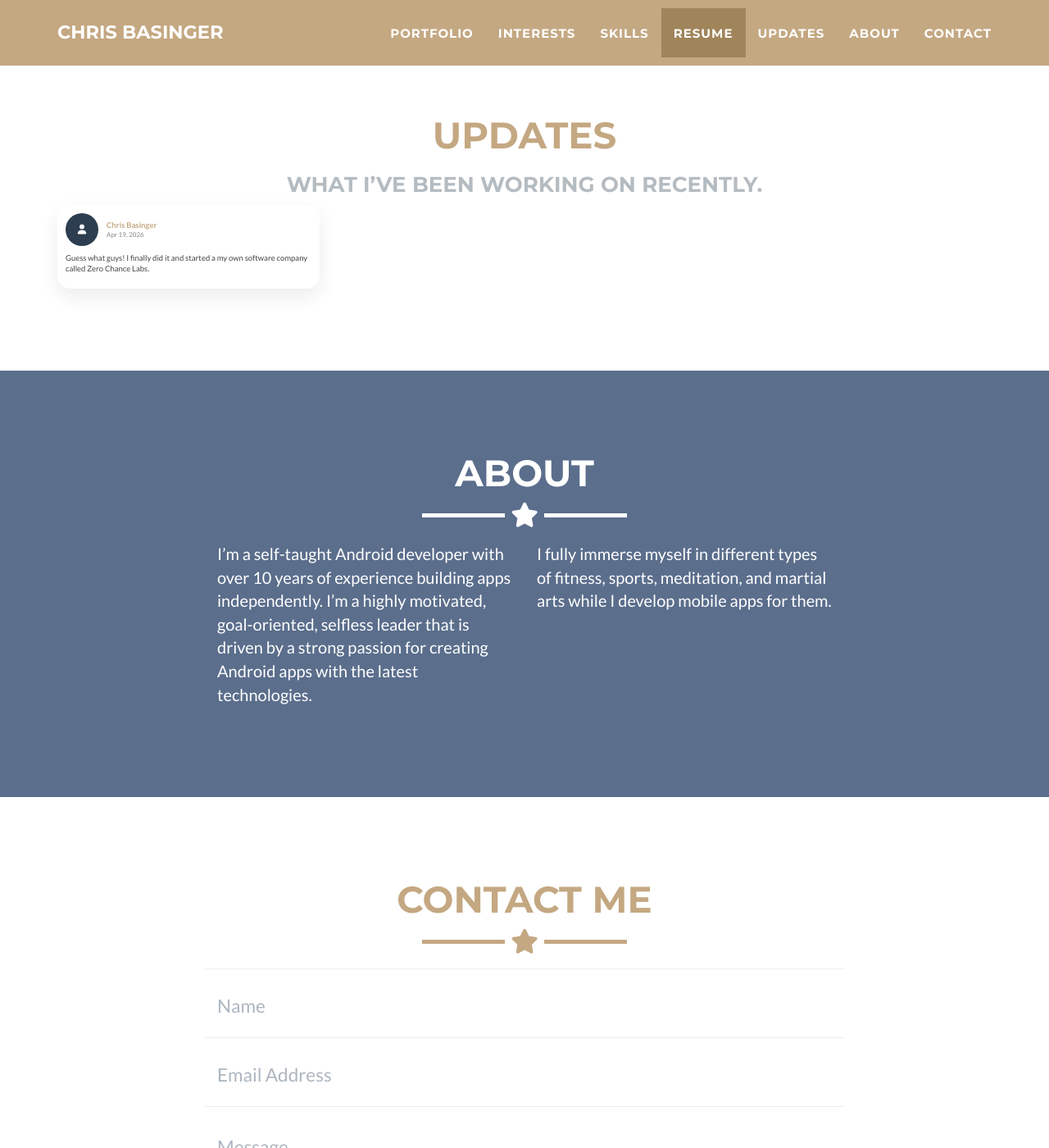
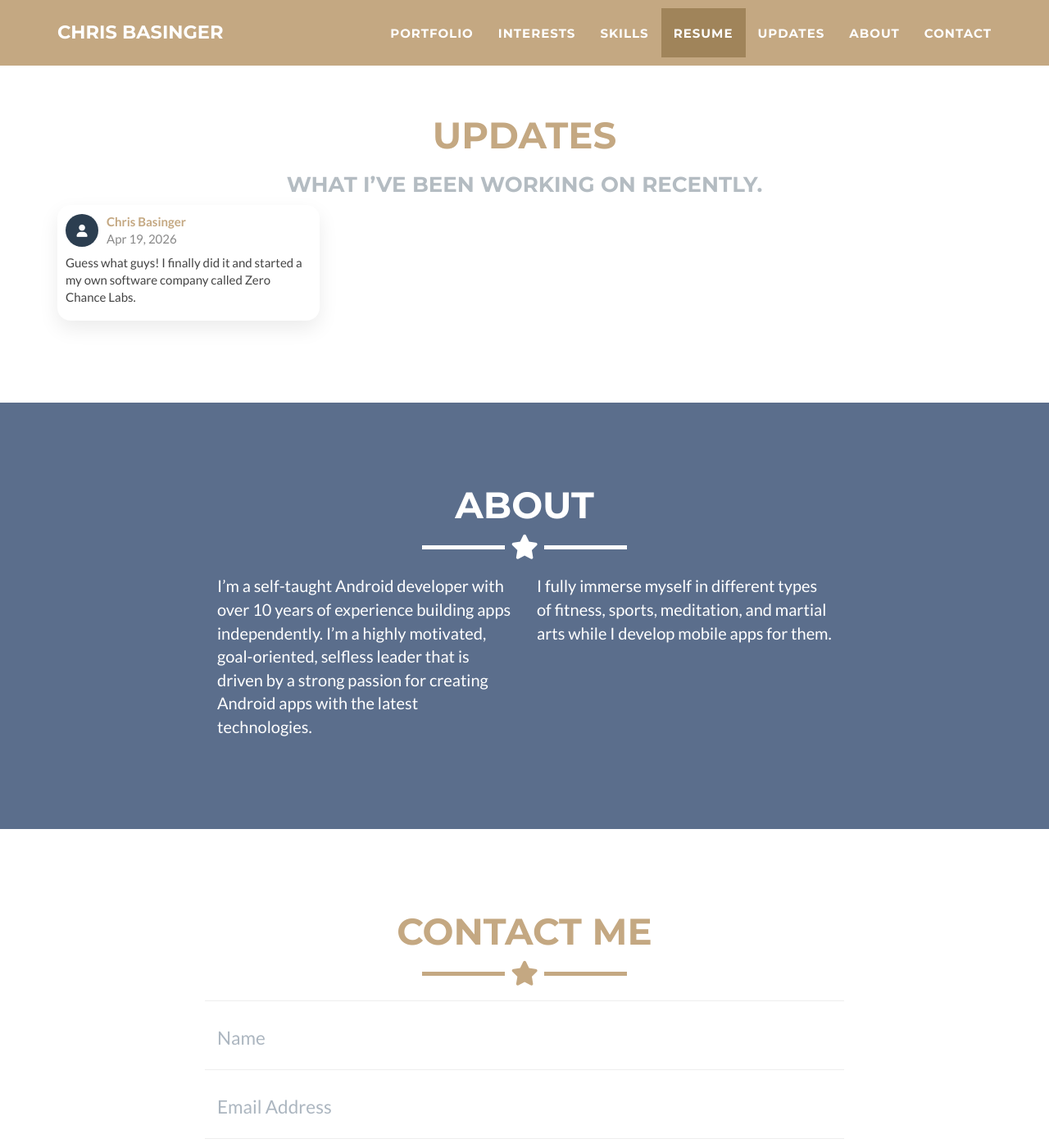
Before and after one commit to zerochancelabs/zerochancelabs.github.io, a Jekyll site: the page built from _posts/2014-07-18-project-1.markdown, in a window 1280 px wide and 1400 px high, scrolled down 3775 px. Shown: the whole window at 82% size. Built offline with Jekyll 4.4.1, drawn with Linux system fonts in a browser that asks for light colours.

Commit message:
edit font size

```diff
--- a/_includes/css/main.css
+++ b/_includes/css/main.css
@@ -23,7 +23,7 @@
     box-shadow: 0 10px 25px rgba(0,0,0,0.08);
     scroll-snap-align: start;
     transition: 0.3s ease;
-    font-size: 1.2rem;
+    font-size: 1.5rem !important;
 }
 
 .post-card:hover {
@@ -51,17 +51,14 @@
 
 .post-name {
     font-weight: 600;
-    font-size: 0.95rem;
 }
 
 .post-time {
-    font-size: 0.8rem;
     color: #888;
 }
 
 /* Content */
 .post-content {
-    font-size: 0.95rem;
     color: #444;
     margin-bottom: 0.75rem;
     line-height: 1.4;
```
